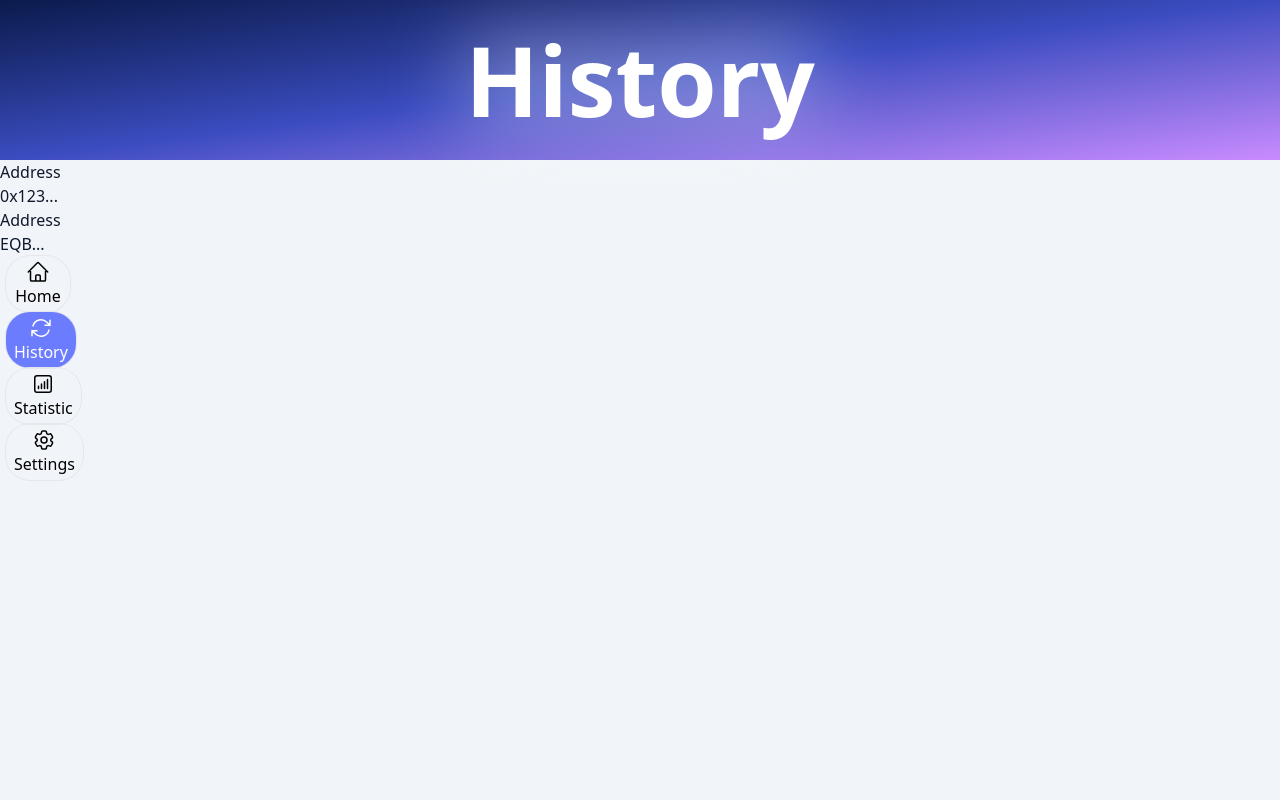
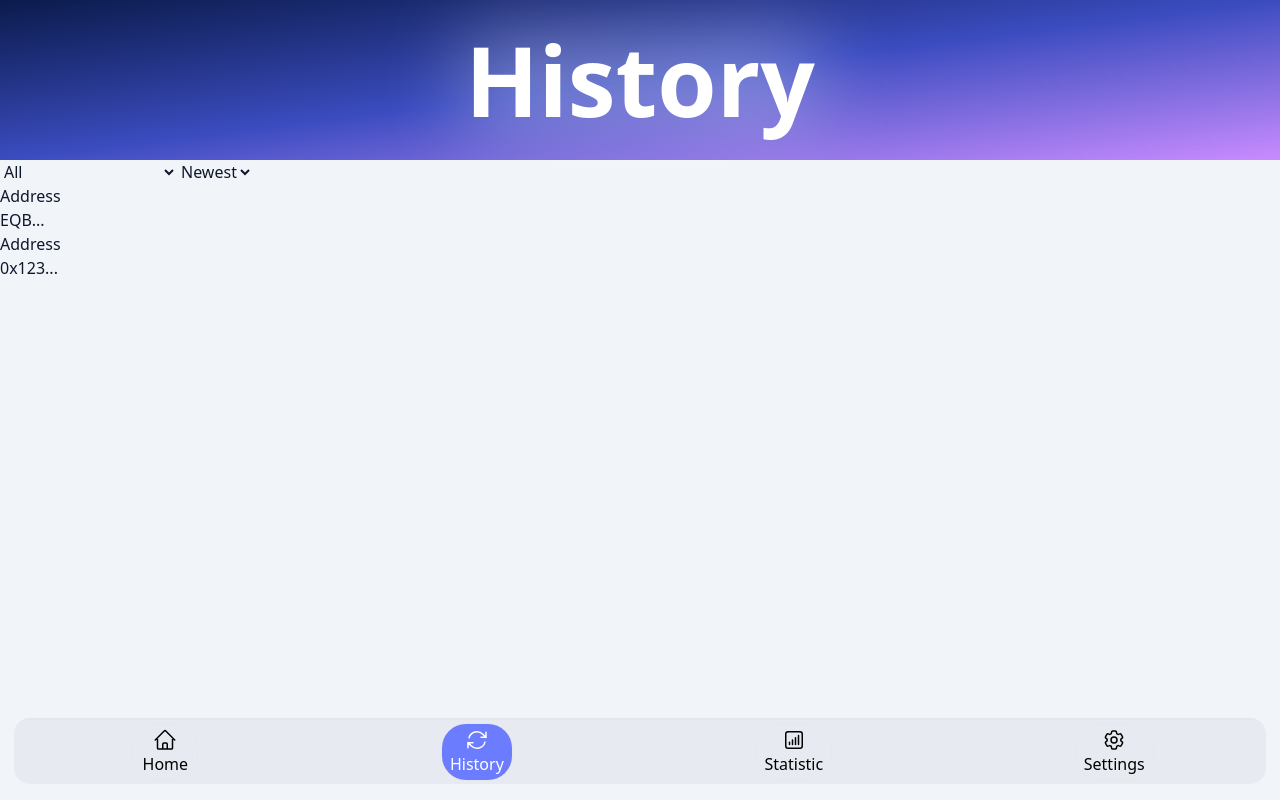
Before and after one commit to MaeLkoTe/tg-web-app, a React app in the folder client/: page / in a window 1280 px wide. Both pictures are taken after a click on the button "History". Built offline with nearby package versions, Linux system fonts and the light colour scheme.

Commit message:
- Added  main structure at History page -Added new 2 reuseble components (MySwtichButton and MySelect) - bug fix

```diff
--- a/client/src/App.tsx
+++ b/client/src/App.tsx
@@ -1,11 +1,11 @@
 import React, { useState } from "react";
 import { BottomNav } from "./components/BottomNav";
-import { HomePage, HistoryPage, StatsPage, SettingsPage } from "./pages/import";
-import { Page } from "./types/types";
+import { HomePage, HistoryPage, StatsPage, SettingsPage } from "./components/pages/import";
+import { Page, RecentSearchesList} from "./types/types";
 
-const MOCK_RECENT_SEARCHES: { id: number, title: string, value: string}[] = [
-    { id: 1, title: "Address", value: "0x123..." },
-    { id: 2, title: "Address", value: "EQB..." }
+const MOCK_RECENT_SEARCHES: RecentSearchesList = [
+    { id: 1, title: "Address", value: "0x123...", type: "address", timestamp: Date.now()},
+    { id: 2, title: "Address", value: "EQB...", type: "address", timestamp: Date.now()+1 }
 ]
 
 export const App = () => {
@@ -14,9 +14,10 @@ export const App = () => {
 
     return (
         <div>
-            {currentPage === "home" && <HomePage    onChangePage={setCurrentPage}
-                                                    RECENT_SEARCHES_LIST={MOCK_RECENT_SEARCHES}
-                                                    />}
+            {currentPage === "home" && <HomePage
+                                            onChangePage={setCurrentPage}
+                                            RECENT_SEARCHES_LIST={MOCK_RECENT_SEARCHES}
+                                        />}
 
             {currentPage === "history" && <HistoryPage RECENT_SEARCHES_LIST={MOCK_RECENT_SEARCHES}></HistoryPage>}
             {currentPage === "stats" && <StatsPage></StatsPage>}
--- a/client/src/components/BottomNav.tsx
+++ b/client/src/components/BottomNav.tsx
@@ -11,8 +11,11 @@ const NAV_ITEMS: { id: Page; title: string; svg: React.ReactNode }[] = [
 ];
 
 export const BottomNav = ({ activePage, onChangePage }: BottomNavProps) => {
+
+    const navClassName = "flex gap-3 justify-around fixed bottom-4 left-0 right-0 border-t-2 border-gray-200 bg-gray-300/30 rounded-2xl mx-3.5 py-1"
+
     return (
-        <nav>
+        <nav className={navClassName}>
             {NAV_ITEMS.map((item) => (
                 <NavItem
                     key={item.id}
--- /dev/null
+++ b/client/src/components/UI/button/MySwitchButton.tsx
@@ -0,0 +1,16 @@
+import React from "react"
+
+interface MySwitchButtonProps extends React.InputHTMLAttributes<HTMLInputElement>{
+
+}
+
+export const MySwitchButton = ({...props}: MySwitchButtonProps) => {
+
+    return (
+        <span className="relative inline-flex h-6 w-11 shrink-0 items-center">
+            <input {...props} type="checkbox" className="peer absolute inset-0 h-full w-full cursor-pointer opacity-0" />
+            <span className="block h-6 w-11 rounded-full bg-slate-900/20 ring-1 ring-slate-900/10 transition-colors peer-checked:bg-indigo-600/70"></span>
+            <span className="pointer-events-none absolute left-1 top-1 block h-4 w-4 rounded-full bg-white shadow transition-transform duration-200 peer-checked:translate-x-5"></span>
+        </span>
+    )
+}
--- /dev/null
+++ b/client/src/components/UI/select/MySelect.tsx
@@ -0,0 +1,17 @@
+import React from "react"
+
+interface MySelectProps extends React.SelectHTMLAttributes<HTMLSelectElement> {
+    options: { value: string, label: string }[]
+}
+
+export const MySelect = ({options, ...props}: MySelectProps) => {
+
+    return (
+        <select {...props}>
+            {options.map((item) => (
+                <option key={item.value} value={item.value}>{item.label}</option>
+            )
+        )}
+        </select>
+    )
+}
--- /dev/null
+++ b/client/src/components/pages/HistoryPage.tsx
@@ -0,0 +1,63 @@
+import { useState } from "react"
+
+import { HeaderContainer } from "../HeaderContainer"
+import { RecentSearchItem } from "../RecentSearchItem"
+import { HistoryPageProp, SearchType } from "../../types/types"
+import { MySelect } from "../UI/select/MySelect"
+
+
+const filterOptions: { value: string, label: string }[] = [
+    { value: "all", label: "All" },
+    { value: "address", label: "Show only addresses" },
+    { value: "hash", label: "Show only hashes"},
+    { value: "block", label: "Show only blocks"}
+]
+
+const sortOptions: { value: string, label: string }[] = [
+    { value: "newest", label: "Newest" },
+    { value: "oldest", label: "Oldest" }
+]
+
+export const HistoryPage = ({ RECENT_SEARCHES_LIST }: HistoryPageProp) => {
+
+    const [filterType, setFilterType] = useState<SearchType | "all">("all")
+    const [sortOrder, setSortOrder] = useState<"newest" | "oldest">("newest")
+
+    const filtredSearches = filterType !== "all"
+    ? (RECENT_SEARCHES_LIST.filter((item) => item.type === filterType))
+    : RECENT_SEARCHES_LIST
+
+    const finalSearches = sortOrder === "newest"
+    ? [...filtredSearches].sort((a, b) => b.timestamp - a.timestamp) /*Используется спред оператор [...], потому что sort мутирует исходный объект/массив*/
+    : [...filtredSearches].sort((a, b) => a.timestamp - b.timestamp)
+
+    return (
+        <div>
+            <HeaderContainer height="h-[20vh]" title="History"/>
+
+            <MySelect
+                id="filter-searches"
+                value={filterType}
+                onChange={(e) => setFilterType(e.target.value as SearchType | "all")}
+                options={filterOptions}
+            />
+
+            <MySelect
+                id="sort-searches"
+                value={sortOrder}
+                onChange={(e) => setSortOrder(e.target.value as "newest" | "oldest")}
+                options={sortOptions}
+            />
+
+            {finalSearches.map((item) => (
+                <RecentSearchItem
+                    key={item.id}
+                    title={item.title}
+                    value={item.value}
+                    onClick={() => {}}
+                />
+            )
+            )}
+        </div>
+    )
+}
--- a/client/src/pages/HomePage.tsx
+++ b/client/src/components/pages/HomePage.tsx
@@ -1,9 +1,8 @@
 import React, {useState } from "react";
-import { RecentSearchItem } from "../components/RecentSearchItem";
-import { HeaderContainer } from "../components/HeaderContainer";
-import { HomePageProps } from "../types/types";
-
-
+import { RecentSearchItem } from "../RecentSearchItem";
+import { HeaderContainer } from "../HeaderContainer";
+import { HomePageProps } from "../../types/types";
+import { MySwitchButton } from "../UI/button/MySwitchButton";
 
 export const HomePage = ({ onChangePage, RECENT_SEARCHES_LIST }: HomePageProps) => {
 
@@ -33,19 +32,20 @@ export const HomePage = ({ onChangePage, RECENT_SEARCHES_LIST }: HomePageProps)
                 <input
                     type="text"
                     value={inputField}
+                    placeholder="Input addres"
                     onChange={(e) => setInputField(e.target.value)}
                 />
 
                 <button
-                    type="submit">
-                    {">"}
+                    type="submit"
+                    className="grid place-items-center h-9 w-9 rounded-full text-slate-900/70 hover:bg-white/60 active:scale-95 transition"
+                >
+                    <svg className="h-5 w-5 text-slate-400 shrink-0" viewBox="0 0 24 24" fill="none">
+                        <path d="M9 6l6 6-6 6" stroke="currentColor" strokeWidth="2" strokeLinecap="round" strokeLinejoin="round"/>
+                    </svg>
                 </button>
 
-                <input
-                    type="checkbox"
-                    checked={testNetState}
-                    onChange={handleOnChange}
-                />
+                <MySwitchButton id="testnet"/>
 
                 <p>{errorText}</p>
 
--- /dev/null
+++ b/client/src/components/pages/SettingsPage.tsx
@@ -0,0 +1,16 @@
+import { useState } from "react"
+import { HeaderContainer } from "../HeaderContainer"
+
+type Language = "ru" | "en"
+
+export const SettingsPage = () => {
+
+    const [selectedLanguage, setLanguage] = useState<Language>("en")
+    const [isDarkMode, setDarkMode] = useState<boolean>(false)
+
+    return (
+        <div>
+            <HeaderContainer height="h-[22vh]" title="Settings"/>
+        </div>
+    )
+}
--- a/client/src/pages/StatsPage.tsx
+++ b/client/src/components/pages/StatsPage.tsx
@@ -1,4 +1,4 @@
-import { HeaderContainer } from "../components/HeaderContainer"
+import { HeaderContainer } from "../HeaderContainer"
 
 export const StatsPage = () => {
 
--- a/client/src/pages/HistoryPage.tsx
+++ /dev/null
@@ -1,21 +0,0 @@
-import { HeaderContainer } from "../components/HeaderContainer"
-import { RecentSearchItem } from "../components/RecentSearchItem"
-import { HistoryPageProp } from "../types/types"
-
-export const HistoryPage = ({ RECENT_SEARCHES_LIST }: HistoryPageProp) => {
-
-    return (
-        <div>
-            <HeaderContainer height="h-[20vh]" title="History"/>
-            {RECENT_SEARCHES_LIST.map((item) => (
-                <RecentSearchItem
-                    key={item.id}
-                    title={item.title}
-                    value={item.value}
-                    onClick={() => {}}
-                />
-            )
-            )}
-        </div>
-    )
-}
--- a/client/src/pages/SettingsPage.tsx
+++ /dev/null
@@ -1,10 +0,0 @@
-import { HeaderContainer } from "../components/HeaderContainer"
-
-export const SettingsPage = () => {
-
-    return (
-        <div>
-            <HeaderContainer height="h-[22vh]" title="Settings"/>
-        </div>
-    )
-}
--- a/client/src/types/types.ts
+++ b/client/src/types/types.ts
@@ -1,7 +1,15 @@
-import { HistoryPage } from './../pages/HistoryPage';
+import { HistoryPage } from '../components/pages/HistoryPage';
 import React from "react";
 
 export type Page = "home" | "history" | "stats" | "settings";
+export type SearchType = "address" | "hash" | "block"
+
+export type RecentSearchesList = {
+    id: number,
+    title: string,
+    value: string,
+    type: SearchType,
+    timestamp: number}[]
 
 export interface NavItemProps {
     title: string;
@@ -25,10 +33,12 @@ export interface BottomNavProps extends NavigationProp {
 }
 
 export interface HomePageProps extends NavigationProp{
-    RECENT_SEARCHES_LIST: { id: number, title: string, value: string}[]
+    RECENT_SEARCHES_LIST: RecentSearchesList
 }
 
-export type HistoryPageProp = Omit<HomePageProps, "onChangePage">
+export interface HistoryPageProp{
+    RECENT_SEARCHES_LIST: RecentSearchesList
+}
 
 export interface HeaderContainerProps {
     height?: string;
```
Also changed, not shown: client/src/components/pages/import.ts (renamed from client/src/pages/import.ts).
